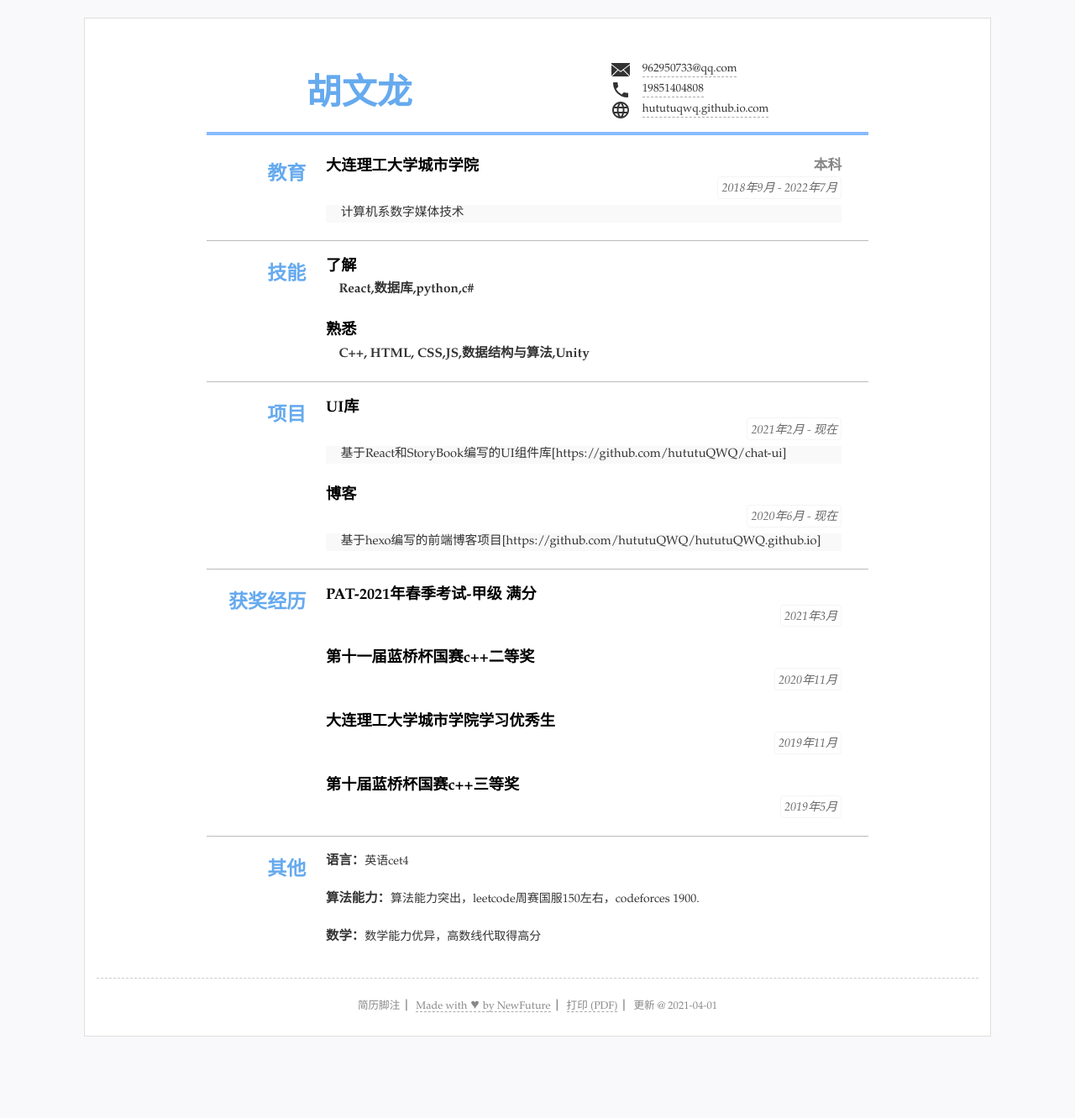
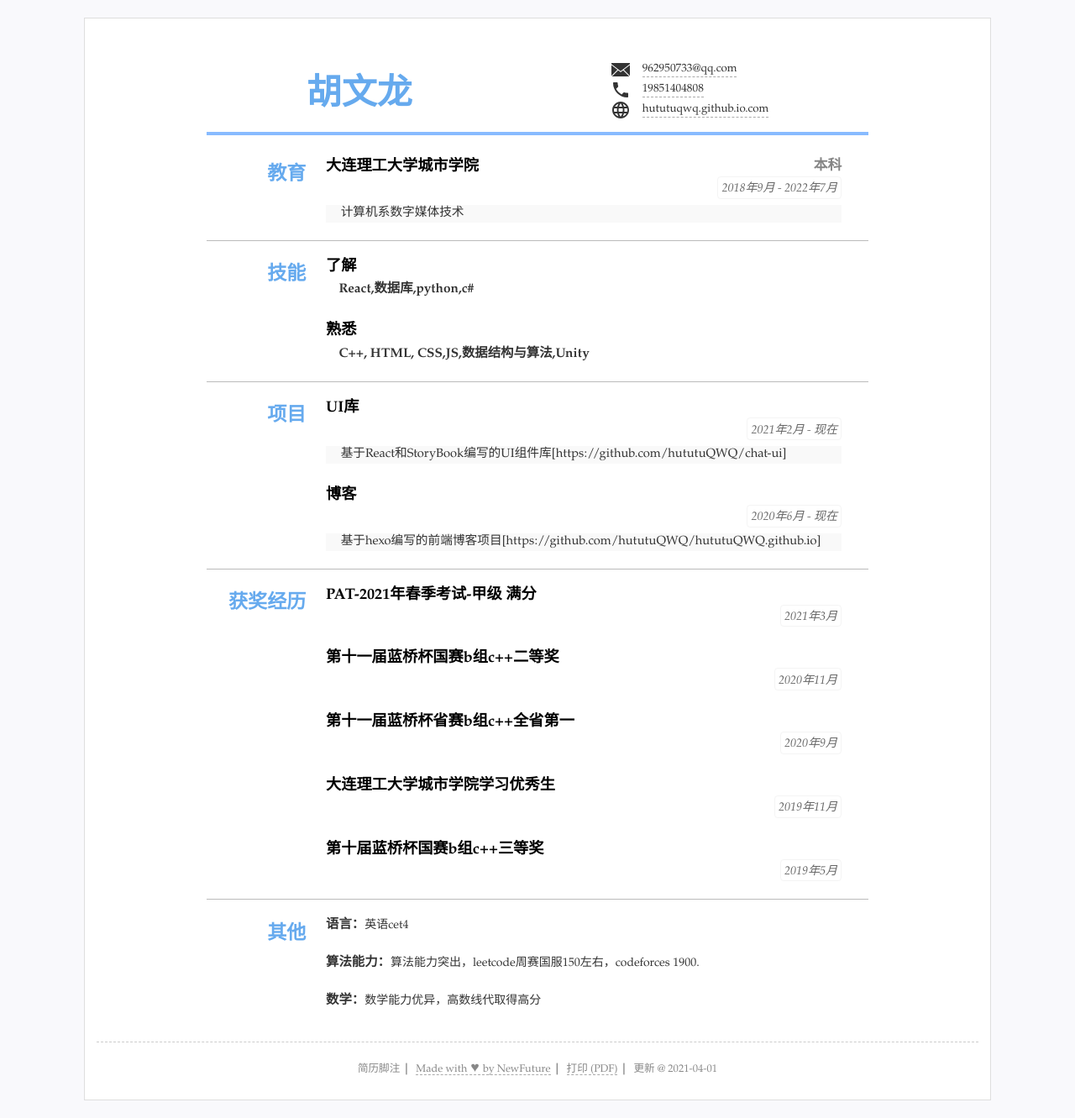
Before and after one commit to hututuQWQ/resume, a Jekyll site: the page built from index.html, in a window 1280 px wide. Shown: the whole page at 84% size. Built offline with Jekyll 4.4.1, drawn with Linux system fonts in a browser that asks for light colours; before the commit the page ends 1255 px from its top, so only the background shows below that.

Commit message:
Update resume.yml

```diff
--- a/_data/resume.yml
+++ b/_data/resume.yml
@@ -53,11 +53,13 @@ main: #简历主要内容，
   content: #内容基本格式 标题-副标题-日期-详细内容 (都允许空)
   - title: PAT-2021年春季考试-甲级 满分
     duration: "2021年3月"
-  - title: 第十一届蓝桥杯国赛c++二等奖
+  - title: 第十一届蓝桥杯国赛b组c++二等奖
     duration: "2020年11月"
+  - title: 第十一届蓝桥杯省赛b组c++全省第一
+    duration: "2020年9月"
   - title: 大连理工大学城市学院学习优秀生
     duration: "2019年11月"
-  - title: 第十届蓝桥杯国赛c++三等奖
+  - title: 第十届蓝桥杯国赛b组c++三等奖
     duration: "2019年5月"
 
 #others 其他简略内容(列表)
```
